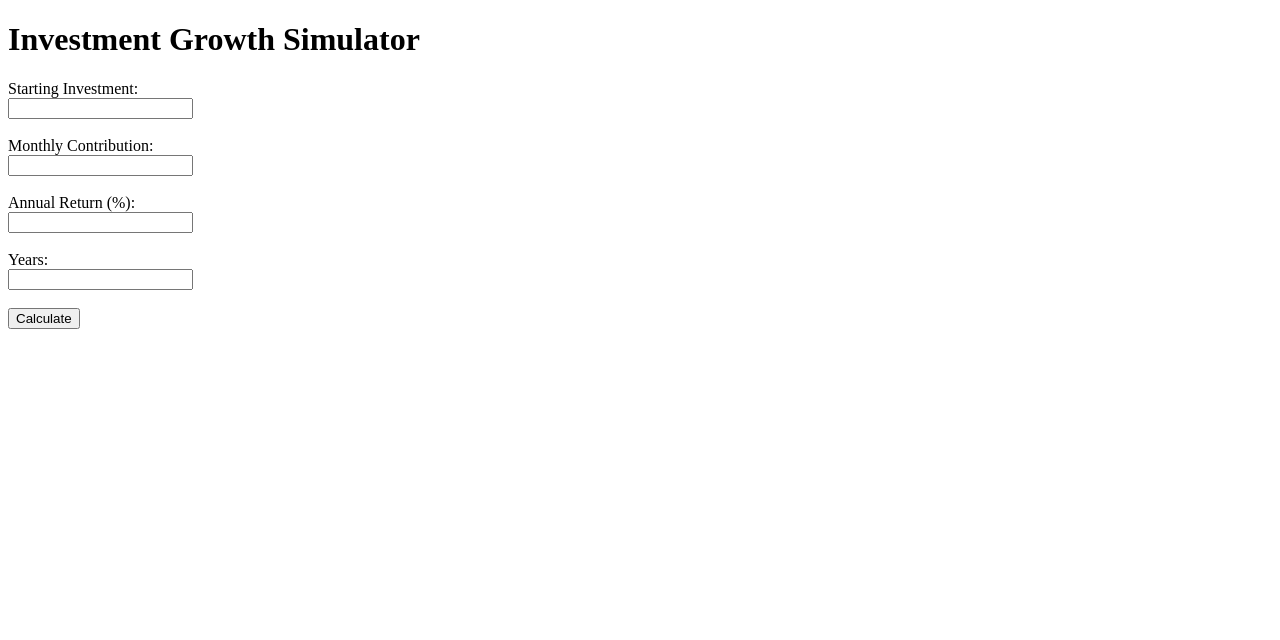
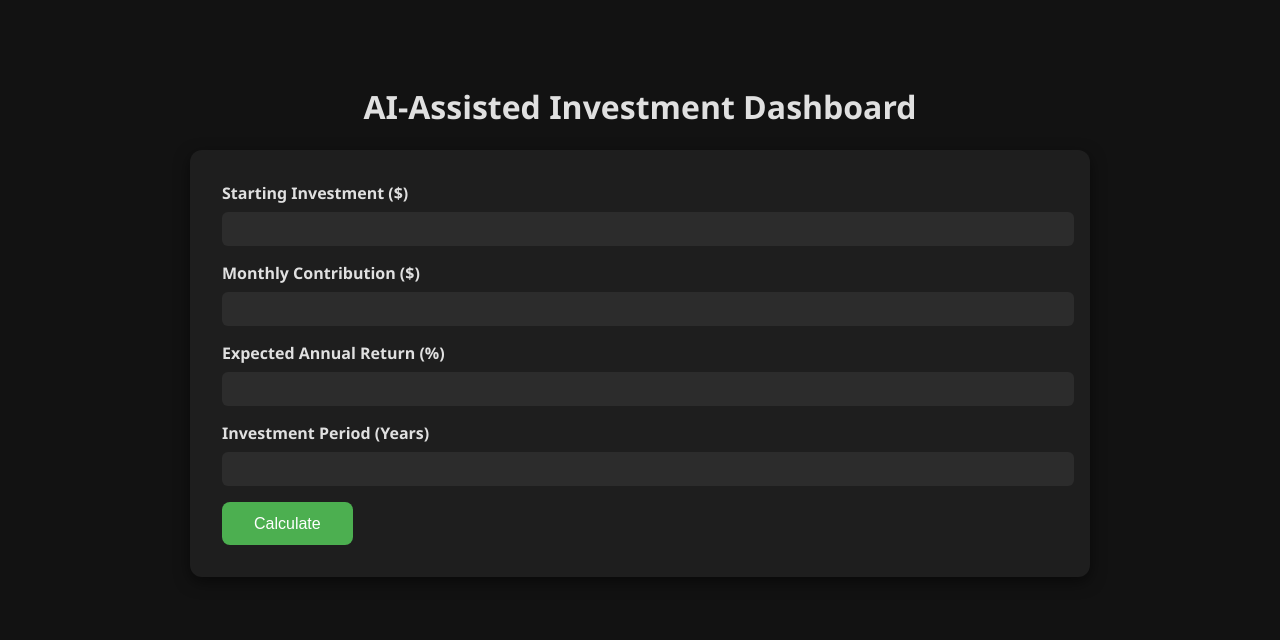
Before and after one commit to BalaachAziz/Investment-Dashboard, a Flask app: page / in a window 1280 px wide. Shown: the top 640 px of the page. Run offline with Flask 3, Linux system fonts and the light colour scheme.

Commit message:
Update index.html

```diff
--- a/templates/index.html
+++ b/templates/index.html
@@ -1,63 +1,213 @@
 <!DOCTYPE html>
-<html>
+<html lang="en">
 <head>
-    <title>Investment Growth Simulator</title>
+<meta charset="UTF-8">
+<title>AI-Assisted Investment Dashboard</title>
 <script src="https://cdn.jsdelivr.net/npm/chart.js"></script>
+<style>
+    /* DARK THEME BODY */
+    body {
+        background-color: #121212;
+        color: #e0e0e0;
+        font-family: 'Segoe UI', sans-serif;
+        margin: 0;
+        padding: 0;
+    }
+
+    /* CENTER CONTENT */
+    .container {
+        max-width: 900px;
+        margin: 2rem auto;
+        padding: 2rem;
+    }
+
+    /* CARD STYLE FOR INPUTS */
+    .card {
+        background-color: #1e1e1e;
+        padding: 2rem;
+        border-radius: 12px;
+        box-shadow: 0 5px 15px rgba(0,0,0,0.5);
+        margin-bottom: 2rem;
+    }
+
+    input {
+        width: 100%;
+        padding: 0.5rem;
+        margin: 0.5rem 0 1rem 0;
+        border-radius: 6px;
+        border: none;
+        background-color: #2c2c2c;
+        color: #fff;
+        font-size: 1rem;
+    }
+
+    label {
+        font-weight: bold;
+    }
+
+    button {
+        background-color: #4caf50;
+        color: white;
+        padding: 0.8rem 2rem;
+        border: none;
+        border-radius: 8px;
+        font-size: 1rem;
+        cursor: pointer;
+        transition: 0.3s;
+    }
+
+    button:hover {
+        background-color: #45a049;
+    }
+
+    h1, h2 {
+        text-align: center;
+    }
+
+    .stats {
+        display: flex;
+        justify-content: space-around;
+        flex-wrap: wrap;
+        margin-bottom: 2rem;
+    }
+
+    .stat-card {
+        background-color: #1e1e1e;
+        padding: 1rem 2rem;
+        border-radius: 10px;
+        box-shadow: 0 4px 10px rgba(0,0,0,0.3);
+        margin: 1rem;
+        flex: 1 1 200px;
+        text-align: center;
+    }
+
+    canvas {
+        background-color: #1e1e1e;
+        border-radius: 12px;
+        padding: 1rem;
+    }
+</style>
 </head>
 <body>
 
-<h1>Investment Growth Simulator</h1>
+<div class="container">
+    <h1>AI-Assisted Investment Dashboard</h1>
 
+    <div class="card">
         <form method="POST">
-    <label>Starting Investment:</label><br>
-    <input name="principal" required><br><br>
+            <label>Starting Investment ($)</label>
+            <input name="principal" type="number" required>
 
-    <label>Monthly Contribution:</label><br>
-    <input name="monthly" required><br><br>
+            <label>Monthly Contribution ($)</label>
+            <input name="monthly" type="number" required>
 
-    <label>Annual Return (%):</label><br>
-    <input name="rate" required><br><br>
+            <label>Expected Annual Return (%)</label>
+            <input name="rate" type="number" step="0.01" required>
 
-    <label>Years:</label><br>
-    <input name="years" required><br><br>
+            <label>Investment Period (Years)</label>
+            <input name="years" type="number" step="0.1" required>
 
             <button type="submit">Calculate</button>
         </form>
+    </div>
 
     {% if balances %}
-    <h2>Projected Portfolio Value: ${{ balances[-1] }}</h2>
+    <!-- STAT CARDS -->
+    <div class="stats">
+        <div class="stat-card">
+            <h3>Final Portfolio Value</h3>
+            <p>${{ balances[-1] }}</p>
+        </div>
+        <div class="stat-card">
+            <h3>Total Contributions</h3>
+            <p>${{ (principal + monthly * years*12)|round(2) }}</p>
+        </div>
+        <div class="stat-card">
+            <h3>Total Interest Earned</h3>
+            <p>${{ (balances[-1] - (principal + monthly * years*12))|round(2) }}</p>
+        </div>
+    </div>
 
-    <!-- Chart -->
-    <canvas id="growthChart" width="600" height="400"></canvas>
+    <!-- LINE CHART -->
+    <canvas id="growthChart" width="800" height="400"></canvas>
+
+    <!-- OPTIONAL: BAR CHART COMPARISON -->
+    <canvas id="comparisonChart" width="800" height="400" style="margin-top:2rem;"></canvas>
+
     <script>
+        const balances = {{ balances | safe }};
+        const months = balances.map((_, i) => i+1);
+
+        // LINE CHART - Growth Over Time
         const ctx = document.getElementById('growthChart').getContext('2d');
-        const balances = {{ balances | safe }};  // Inject Python list into JS
-        const labels = balances.map((_, i) => i + 1);  // Month numbers
-
         new Chart(ctx, {
             type: 'line',
             data: {
-                labels: labels,
+                labels: months,
                 datasets: [{
-                    label: 'Portfolio Growth Over Time',
+                    label: 'Portfolio Value Over Time',
                     data: balances,
-                    borderColor: 'rgb(75, 192, 192)',
-                    tension: 0.2
+                    borderColor: '#4caf50',
+                    backgroundColor: 'rgba(76, 175, 80, 0.2)',
+                    fill: true,
+                    tension: 0.3,
+                    pointRadius: 0
                 }]
             },
             options: {
+                responsive: true,
+                plugins: {
+                    tooltip: {
+                        mode: 'index',
+                        intersect: false
+                    },
+                    legend: {
+                        labels: {
+                            color: '#fff'
+                        }
+                    }
+                },
                 scales: {
                     x: {
-                        title: { display: true, text: 'Month' }
+                        ticks: { color: '#fff' },
+                        title: { display: true, text: 'Month', color: '#fff' }
                     },
                     y: {
-                        title: { display: true, text: 'Balance ($)' }
+                        ticks: { color: '#fff' },
+                        title: { display: true, text: 'Value ($)', color: '#fff' }
                     }
+                }
+            }
+        });
+
+        // BAR CHART - Contributions vs Interest
+        const totalContributions = {{ (principal + monthly*years*12)|round(2) }};
+        const totalInterest = {{ (balances[-1] - (principal + monthly*years*12))|round(2) }};
+        const ctx2 = document.getElementById('comparisonChart').getContext('2d');
+        new Chart(ctx2, {
+            type: 'bar',
+            data: {
+                labels: ['Contributions', 'Interest'],
+                datasets: [{
+                    label: 'Amount ($)',
+                    data: [totalContributions, totalInterest],
+                    backgroundColor: ['#2196f3', '#ff9800']
+                }]
+            },
+            options: {
+                responsive: true,
+                plugins: {
+                    legend: { display: false },
+                    tooltip: { enabled: true }
+                },
+                scales: {
+                    y: { ticks: { color: '#fff' } },
+                    x: { ticks: { color: '#fff' } }
                 }
             }
         });
     </script>
     {% endif %}
-
+</div>
 </body>
 </html>
```
Lines whose indentation alone changed are shown as unchanged.
